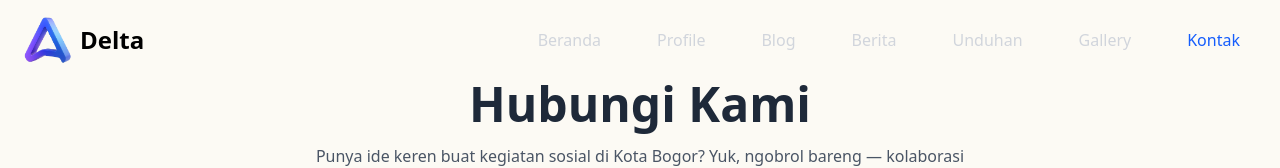
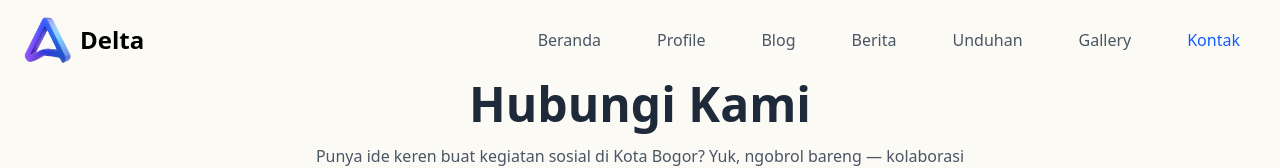
Before and after one commit to Unicode-house/vokasi_lp, a React (Vite) app: page /contact in a window 1280 px wide. Shown: the top 168 px of the page. Built offline with nearby package versions, Linux system fonts and the light colour scheme.

Commit message:
navbar response

```diff
--- a/src/App.tsx
+++ b/src/App.tsx
@@ -1,8 +1,8 @@
 /* eslint-disable react-hooks/exhaustive-deps */
-import { BrowserRouter as Router, Route, Routes, useLocation } from 'react-router-dom'
+import { BrowserRouter as Router, Route, Routes, useLocation, Link } from 'react-router-dom'
 import './App.css'
 import HomePage from './pages/home'
-import { useEffect, useRef, useState } from 'react'
+import { useEffect, useState } from 'react'
 import Contact from './pages/contact'
 import Profile from './pages/profile/page'
 import BlogPage from './pages/blog/page'
@@ -31,8 +31,7 @@ function App () {
     }
   }, [])
   const [activeIndex, setActiveIndex] = useState(0)
-  const [indicatorStyle, setIndicatorStyle] = useState({})
-  const menuRefs = useRef<HTMLButtonElement[]>([])
+  // indicator/menuRefs removed to keep navbar simple
 
   const menus = ['Beranda', 'Profile', 'Blog', 'Berita', 'Unduhan', 'Gallery', 'Kontak']
   const menuPaths = ['/', '/profile', '/blog', '/berita', '/unduhan', '/gallery', '/contact']
@@ -46,24 +45,28 @@ function App () {
     setActiveIndex(idx === -1 ? 0 : idx)
   }, [location.pathname])
 
+  // close mobile menu on navigation
+  const [mobileOpen, setMobileOpen] = useState(false)
   useEffect(() => {
-    const current = menuRefs.current[activeIndex]
-    if (current) {
-      const { offsetLeft, offsetWidth } = current
-      setIndicatorStyle({
-        left: offsetLeft,
-        width: offsetWidth
-      })
+    setMobileOpen(false)
+  }, [location.pathname])
+
+  // close mobile menu when resizing to desktop
+  useEffect(() => {
+    const onResize = () => {
+      if (window.innerWidth >= 768) setMobileOpen(false)
     }
-  }, [activeIndex])
+    window.addEventListener('resize', onResize)
+    return () => window.removeEventListener('resize', onResize)
+  }, [])
 
   return (
     <>
       <nav className='w-full fixed h-20 z-[999] flex justify-center items-center'>
         <div
-          className={`h-full transition-all flex justify-between items-center relative   ${
+          className={`h-full transition-all flex justify-between items-center relative ${
             isScrolled
-              ? 'w-4/5 h-16 bg-white/30 top-4 rounded-xl shadow-xl backdrop-blur-sm'
+              ? 'w-full h-16 bg-white/90 top-0 shadow-sm'
               : 'w-full bg-transparent top-0'
           } px-6 py-4`}
         >
@@ -73,31 +76,57 @@ function App () {
           </div>
 
           <div className='w-2/3 flex items-center justify-end gap-6 relative'>
-            {/* Kotak gradasi di belakang menu */}
-            <div
-              className='absolute h-8 rounded-xl bg-gradient-to-r from-blue-500 to-purple-500 transition-all duration-300 ease-in-out'
-              style={{
-                ...indicatorStyle,
-                top: '50%',
-                transform: 'translateY(-50%)',
-                zIndex: 0
-              }}
-            ></div>
-
+            {/* Desktop menu - simple text links */}
+            <div className='hidden md:flex items-center gap-6'>
               {menus.map((menu, index) => (
-              <a
-                href={menuPaths[index]}
+                <Link
+                  to={menuPaths[index]}
                   key={index}
-                // ref={el => (menuRefs.current[index] = el)}
-                className={`relative z-10 px-4 py-1 font-medium transition-all duration-200 ${
+                  className={`relative z-10 px-4 py-1 font-medium transition-colors duration-200 ${
                     activeIndex === index
                       ? 'text-blue-600'
-                    : 'text-gray-300 hover:text-blue-600'
+                      : 'text-gray-600 hover:text-blue-600'
                   }`}
                 >
                   {menu}
-              </a>
+                </Link>
               ))}
+            </div>
+
+            {/* Mobile: burger button */}
+            <div className='md:hidden flex items-center'>
+              <button
+                aria-label='Toggle menu'
+                aria-expanded={mobileOpen}
+                onClick={() => setMobileOpen(v => !v)}
+                className='relative z-20 p-2 rounded-md hover:bg-gray-100/20'
+              >
+                {/* simple burger icon */}
+                <svg width='24' height='24' viewBox='0 0 24 24' fill='none' xmlns='http://www.w3.org/2000/svg'>
+                  <path d={mobileOpen ? 'M6 6L18 18M6 18L18 6' : 'M3 6h18M3 12h18M3 18h18'} stroke='currentColor' strokeWidth='2' strokeLinecap='round' strokeLinejoin='round'/>
+                </svg>
+              </button>
+            </div>
+
+            {/* Mobile dropdown menu */}
+            {mobileOpen && (
+              <div className='md:hidden absolute right-4 top-full mt-3 w-52 bg-white/95 backdrop-blur-sm rounded-lg shadow-lg z-30 overflow-hidden'>
+                <div className='flex flex-col'>
+                  {menus.map((menu, index) => (
+                    <Link
+                      to={menuPaths[index]}
+                      key={index}
+                      onClick={() => setMobileOpen(false)}
+                      className={`block px-4 py-3 text-sm font-medium border-b last:border-b-0 ${
+                        activeIndex === index ? 'text-blue-600' : 'text-gray-700 hover:text-blue-600'
+                      }`}
+                    >
+                      {menu}
+                    </Link>
+                  ))}
+                </div>
+              </div>
+            )}
           </div>
         </div>
       </nav>
```
Lines whose indentation alone changed are shown as unchanged.
